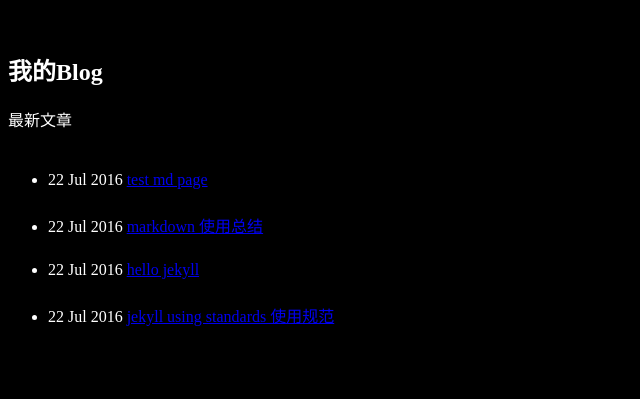
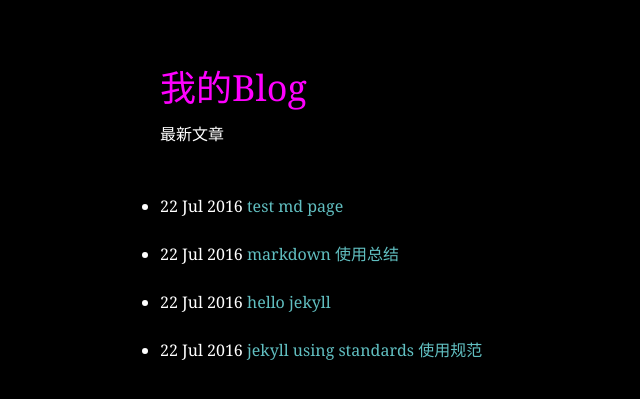
Before and after one commit to fanyubing/jekyll_dome, a Jekyll site: the page built from index.html, in a window 1280 px wide. Shown: the top 399 px of the page, without its empty margins (0-640 px from the left). Built offline with Jekyll 4.4.1, drawn with Linux system fonts in a browser that asks for light colours.

Commit message:
test css file

```diff
--- a/_layouts/default.html
+++ b/_layouts/default.html
@@ -3,8 +3,7 @@
 　　<head>
 　　　　<meta http-equiv="content-type" content="text/html; charset=utf-8" />
 　　　　<title>{{ page.title }}</title>
-
-	   <link href="./default.css" rel="stylesheet" type="test/css" />
+	   <link rel="stylesheet" href="{{ "/css/default.css" | prepend: site.baseurl }}">
 	   <style type="text/css">
 	   	body {
 	   		background: #000;
```
Also changed, not shown: css/default.css (renamed from _layouts/default.css).
